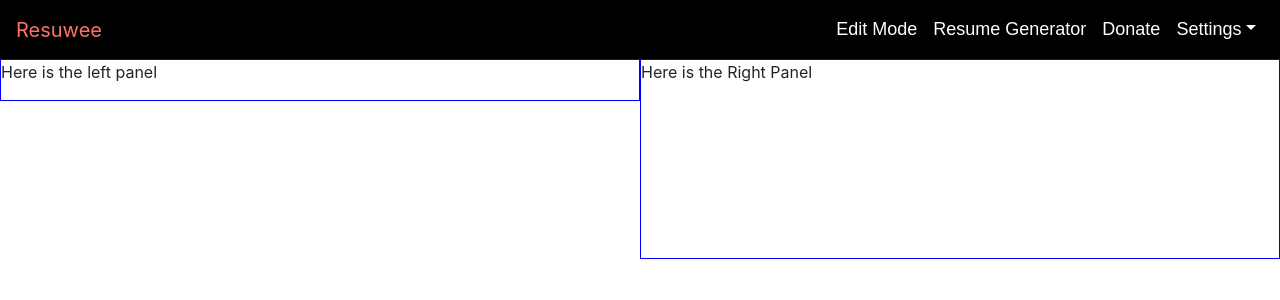
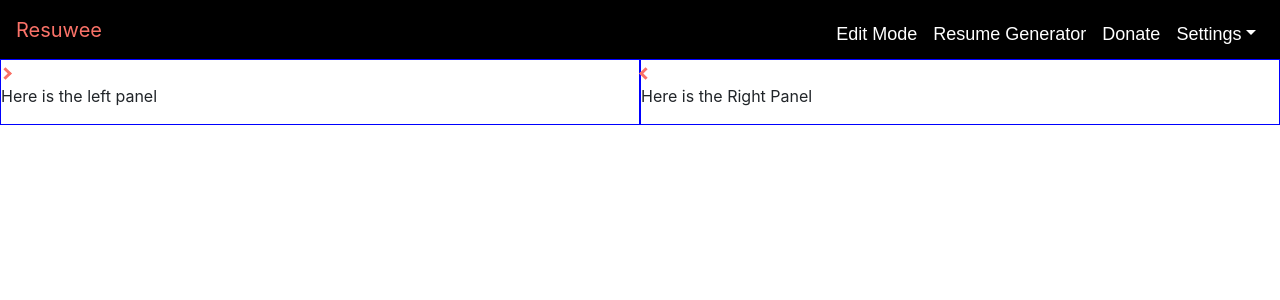
Before and after one commit to Lorraine-Lyu/resuwee, a React (Create React App) app: page / in a window 1280 px wide. Shown: the top 300 px of the page. Built offline with nearby package versions, Linux system fonts and the light colour scheme; a web font is replaced by a local one.

Commit message:
added arrows

```diff
--- a/src/App.css
+++ b/src/App.css
@@ -30,7 +30,9 @@
     transform: rotate(360deg);
   }
 } */
-
+.topNav {
+  height: 59px;
+}
 .bg-light {
   background-color: #000000 !important;
 }
@@ -42,11 +44,18 @@
 .nav-link {
   color: #FFFFFF !important;
   font-size: 18px !important;
+  padding-top: 21px;
+  padding-bottom: 11px;
   font-family: 'Thasadith', sans-serif;
 }
 
 .nav-link:hover {
+  text-align: center;
+  padding-top: 21px;
+  height: 60px;
+  padding-bottom: 8px;
   color: #FA7268 !important;
+  border-bottom: 3px #FA7268 solid;
 }
 
 .navbar-brand {
@@ -62,5 +71,23 @@
   border: 1px blue solid;
   float: left;
   width : 50%;
-  height: 200px;
+  height: 100%;
 }
+
+i {
+  border: solid black;
+  border-width: 0 3px 3px 0;
+  display: inline-block;
+  padding: 3px;
+  border-color: #FA7268;
+}
+
+.right {
+  transform: rotate(-45deg);
+  -webkit-transform: rotate(-45deg);
+}
+
+.left {
+  transform: rotate(135deg);
+  -webkit-transform: rotate(135deg);
+}
--- a/src/App.js
+++ b/src/App.js
@@ -33,9 +33,14 @@ class LeftPanel extends Component {
     super(props);
   }
 
+  expand() {
+
+  }
+
   render() {
     return(
       <div className = "LeftPanel">
+          <CollapseBtn  direction = "right"/>
           <p>Here is the left panel</p>
       </div>
     )
@@ -50,10 +55,32 @@ class RightPanel extends Component {
   render() {
     return(
       <div className = "RightPanel">
+          <CollapseBtn  direction = "left" />
           <p>Here is the Right Panel</p>
       </div>
     )
   }
+}
+
+class CollapseBtn extends Component {
+  constructor(props) {
+    super(props);
+    this.state = {
+      collapsed: false,
+      fullScreen: false,
+    }
+  }
+
+  // hideBtn() {
+  //
+  // }
+
+  render() {
+    // console.log(this.props.direction);
+    return(
+      this.props.direction == "right" ? (<i className="right" />) : (<i className="left"/>)
+    )
+      }
 }
 
 class NavBar extends React.Component {
@@ -115,10 +142,5 @@ class NavBar extends React.Component {
   }
 }
 
-class NavBarUnit extends Component {
-    render() {
-        return (<p>...</p>)
-    }
-}
 
 export default App;
```
